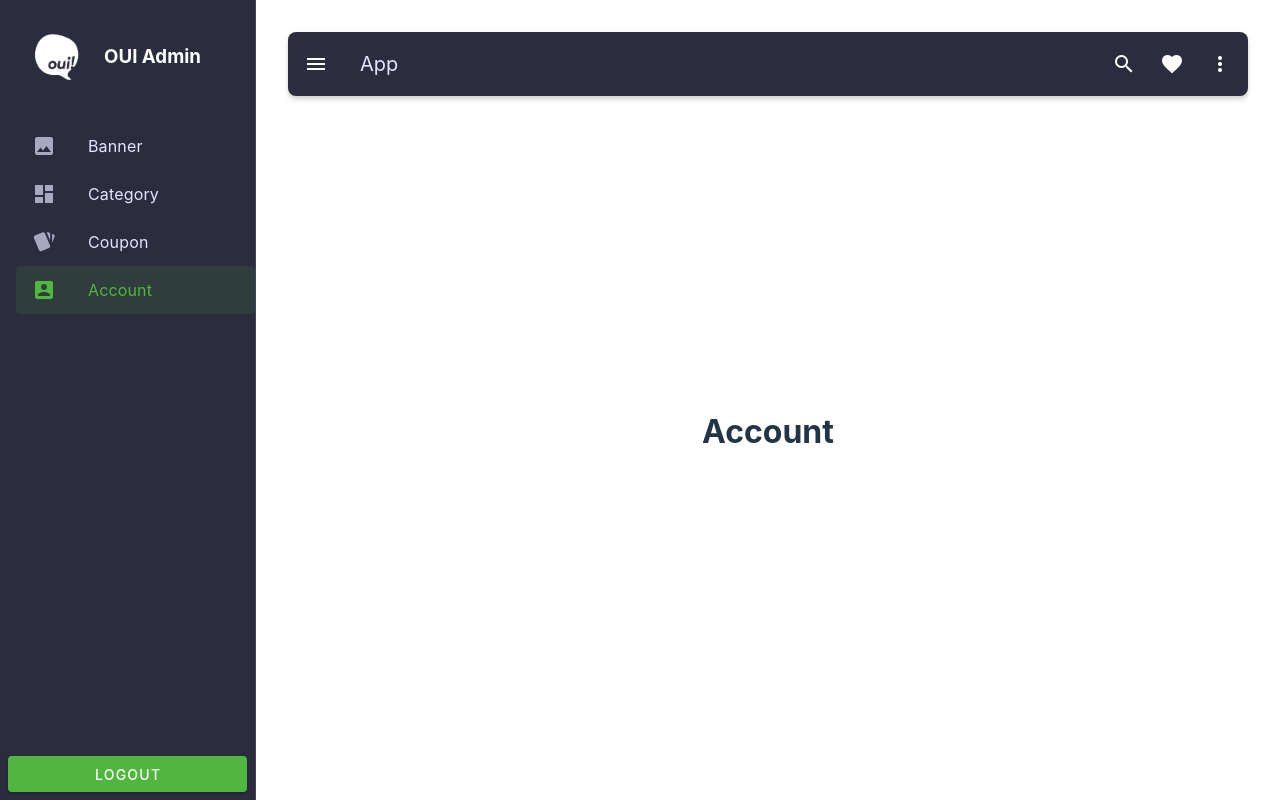
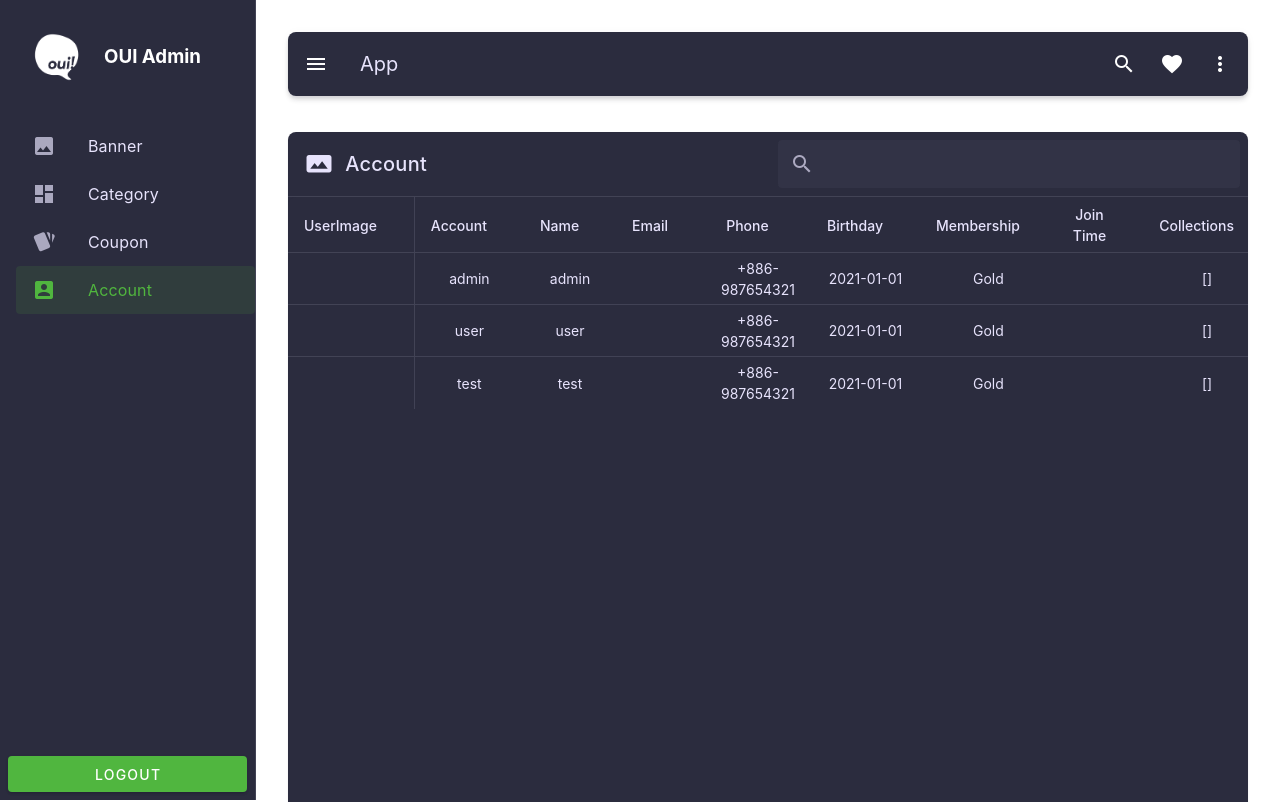
Before and after one commit to greenlu2022/ouigifts_mgmt_web, a Vue app: page /account in a window 1280 px wide. Shown: the top 802 px of the page. Built offline with nearby package versions, Linux system fonts and the light colour scheme; sample sign-in values are in the browser's storage.

Commit message:
feat: implemented Account vue briefly

```diff
--- a/src/mockData/accounts.ts
+++ b/src/mockData/accounts.ts
@@ -3,6 +3,7 @@ import Account from "@/types/Account.ts";
 const accounts: Account[] = [
     {
         id: 1,
+        imageUrl: "",
         account: "admin",
         name: "admin",
         password: "admin",
@@ -17,9 +18,11 @@ const accounts: Account[] = [
         lastLoginTime: "2024-01-01",
         sessionToken: "mlkfgjkflghfnflkgnlkfgn",
         isPhoneVerified: true,
+        isEnabled: true,
     },
     {
         id: 2,
+        imageUrl: "",
         account: "user",
         name: "user",
         password: "user",
@@ -34,9 +37,11 @@ const accounts: Account[] = [
         lastLoginTime: "2024-01-01",
         sessionToken: "mlkfgjkflghfnflkgnlkfgn",
         isPhoneVerified: true,
+        isEnabled: true,
     },
     {
         id: 3,
+        imageUrl: "",
         account: "test",
         name: "test",
         password: "test",
@@ -51,6 +56,7 @@ const accounts: Account[] = [
         lastLoginTime: "2024-01-01",
         sessionToken: "mlkfgjkflghfnflkgnlkfgn",
         isPhoneVerified: true,
+        isEnabled: true,
     }
 ]
 
--- a/src/pages/Account.vue
+++ b/src/pages/Account.vue
@@ -1,9 +1,75 @@
 <script setup lang="ts">
+
+import {ref} from "vue";
+import {useAccountStore} from "@/stores/account.ts";
+import Account from "@/types/Account.ts";
+
+const store = useAccountStore()
+store.getAccounts()
+
+const headers = [
+  {key: 'userImage', title: 'UserImage', align: 'center', fixed: true, width: '240px'},
+  {key: 'account', title: 'Account', align: 'center'},
+  {key: 'name', title: 'Name', align: 'center'},
+  {key: 'email', title: 'Email', align: 'center'},
+  {key: 'phone', title: 'Phone', align: 'center'},
+  {key: 'birthday', title: 'Birthday', align: 'center'},
+  {key: 'membership', title: 'Membership', align: 'center'},
+  {key: 'joinTime', title: 'Join Time', align: 'center',},
+  {key: 'collections', title: 'Collections', align: 'center',},
+  {key: 'status', title: 'Status', align: 'center',},
+  {key: 'lastLoginTime', title: 'LastLoginTime', align: 'center',},
+  {key: 'sessionToken', title: 'sessionToken', align: 'center',},
+]
+
+const search = ref<string>("")
+const handleEditConfirm = (account: Account) => {
+  console.log("edit confirm emitted", account)
+  store.update(account)
+}
+
 
 </script>
 
 <template>
-  <h1>Account</h1>
+  <VCard class="rounded-lg mt-9 w-100">
+      <VCardTitle class="d-flex align-center pe-2">
+        <VIcon icon="mdi-image-area"></VIcon> &nbsp;
+        Account
+        <VSpacer></VSpacer>
+        <VTextField
+            v-model="search"
+            label="Search"
+            prepend-inner-icon="mdi-magnify"
+            variant="solo-filled"
+            flat
+            hide-details
+            single-line
+        ></VTextField>
+      </VCardTitle>
+      <VDivider></VDivider>
+
+      <VDataTable v-model:search="search" :items="store.accounts" :headers="( headers as any)" height="780px"
+                  class="rounded-lg"
+                  fixed-header>
+
+        <template v-slot:item.imageUrl="{ item }">
+          <VCard class="my-4" elevation="2" rounded>
+            <VImg
+                :width="240"
+                aspect-ratio="4/3"
+                class="ma-auto"
+                cover
+                :src="item.imageUrl"
+                :class="{ grayscale: !item.isEnabled }"
+            ></VImg>
+          </VCard>
+        </template>
+        <template v-slot:item.isEnabled="{ item }">
+          <VSwitch class="justify-center" v-model="item.isEnabled" @change="handleEditConfirm(item)"></VSwitch>
+        </template>
+      </VDataTable>
+    </VCard>
 </template>
 
 <style scoped>
--- a/src/stores/account.ts
+++ b/src/stores/account.ts
@@ -1,10 +1,38 @@
 import {defineStore} from "pinia";
 import Account from "@/types/Account.ts";
+import accounts from "@/mockData/accounts.ts";
 
 export const useAccountStore = defineStore('account', {
     state: (): {
-        coupons: Account[]
-    } => ({coupons: []}),
+        accounts: Account[]
+    } => ({accounts: []}),
     getters: {},
-    actions: {}
+    actions: {
+        getAccounts() {
+            const apiAccounts: Account[] = accounts
+            if (this.accounts.length > 0) {
+                this.clear()
+            }
+            apiAccounts.forEach(account => {
+                this.add(account)
+            })
+        },
+        add(account: Account) {
+            this.accounts.push(account)
+        },
+        addUnshift(account: Account) {
+            this.accounts.unshift(account)
+        },
+        update(account: Account): void {
+            const accountIndex = this.accounts.findIndex(item => item.id == account.id)
+            this.accounts.splice(accountIndex, 1, account)
+        },
+        remove(accountId: number): void {
+            const accountIndex = this.accounts.findIndex(item => item.id == accountId)
+            this.accounts.splice(accountIndex, 1)
+        },
+        clear() {
+            this.accounts = []
+        }
+    }
 })
--- a/src/types/Account.ts
+++ b/src/types/Account.ts
@@ -3,6 +3,7 @@ import type {ID} from "@/types/utilsType.ts";
 
 export default interface Account {
     id?: ID,
+    imageUrl: string,
     account: string,
     name: string,
     password: string,
@@ -17,4 +18,5 @@ export default interface Account {
     lastLoginTime: string,
     sessionToken: string,
     isPhoneVerified: boolean,
+    isEnabled: boolean,
 }
```
